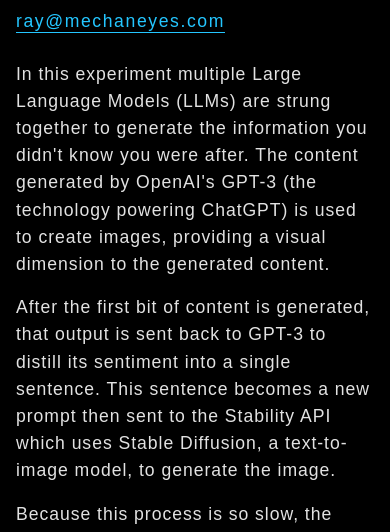
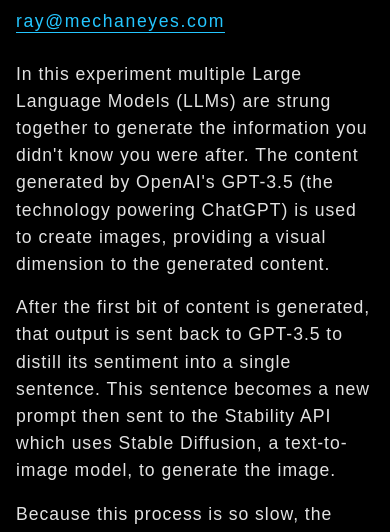
Before and after one commit to mechaneyes/aframe, a Next.js app: page /stability in a window 390 px wide. Shown: the part 154-686 px from the top of the page. Built offline with nearby package versions, Linux system fonts and the light colour scheme; no server answers; a web font is replaced by a local one.

Commit message:
stability.tsx include + mobile modal + copy edits
+ sent stability.tsx to prompt form via props instead of import
+ styled modal for mobile ... width
+ minor copy edits "GPT-3" -> "GPT-3.5"

```diff
--- a/app/page.js
+++ b/app/page.js
@@ -55,7 +55,7 @@ export default function Home() {
         }
       >
         <p className="introduction__description">
-          Use OpenAI&apos;s GPT-3 (the technology powering ChatGPT) to
+          Use OpenAI&apos;s GPT-3.5 (the technology powering ChatGPT) to
           interrogate a knowledge base built from 18,393 Pitchfork reviews. The
           app will surface insights and references for both industry needs and
           personal music discovery.
--- a/app/stability/page.js
+++ b/app/stability/page.js
@@ -25,7 +25,7 @@ export default function Home() {
 
   return (
     <main className="thirdeyes thirdeyes--stability">
-      <PromptForm />
+      <PromptForm stability={stability} />
       <Header page="stability" />
 
       <section
@@ -38,13 +38,13 @@ export default function Home() {
         <p className="introduction__description">
           In this experiment multiple Large Language Models (LLMs) are strung
           together to generate the information you didn&apos;t know you were
-          after. The content generated by OpenAI&apos;s GPT-3 (the technology
+          after. The content generated by OpenAI&apos;s GPT-3.5 (the technology
           powering ChatGPT) is used to create images, providing a visual
           dimension to the generated content.
         </p>
         <p>
           After the first bit of content is generated, that output is sent back
-          to GPT-3 to distill its sentiment into a single sentence. This
+          to GPT-3.5 to distill its sentiment into a single sentence. This
           sentence becomes a new prompt then sent to the Stability API which
           uses Stable Diffusion, a text-to-image model, to generate the image.
         </p>
--- a/app/styles/_modal.scss
+++ b/app/styles/_modal.scss
@@ -41,8 +41,12 @@
 
     .modal__main {
       top: 33%;
-      width: 100%;
+      width: 80%;
       max-width: 650px;
+
+      @include bp("xsmall") {
+        width: 100%;
+      }
     }
 
     .modal__inputter {
--- a/app/styles/_prompt-form.scss
+++ b/app/styles/_prompt-form.scss
@@ -26,6 +26,10 @@
   &--submitted {
     font-weight: 100;
     font-style: italic;
+  }
+
+  &__inner {
+    padding: 8px 0;
   }
 
   &__centered {
--- a/components/PromptForm/PromptForm.js
+++ b/components/PromptForm/PromptForm.js
@@ -2,7 +2,6 @@ import { useState, useEffect, useRef } from "react";
 import axios from "axios";
 import { useSetAtom, useAtomValue } from "jotai";
 
-import { stability } from "../../app/stability/stability";
 import Modal from "../Modal/Modal";
 
 import { introVisibleAtom } from "/services/state-jotai.js";
@@ -27,7 +26,7 @@ const PromptForm = (props) => {
   const setGptFreestyle = useSetAtom(gptFreestyleAtom);
   const setGptReferences = useSetAtom(gptReferencesAtom);
 
-  const { bottomOfPage } = props;
+  const { stability, bottomOfPage } = props;
 
   // o————————————————————————————————————o header placeholder —>
   //
```
